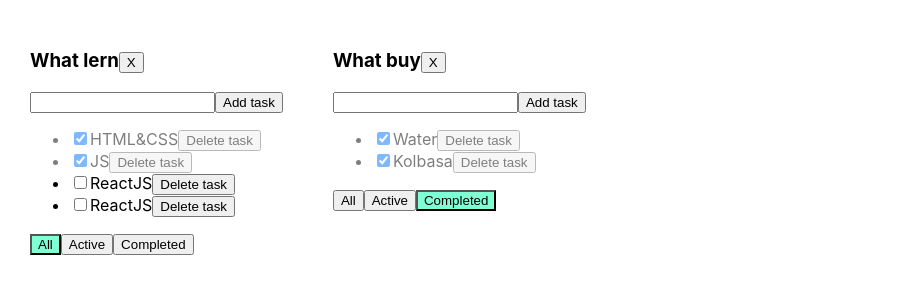
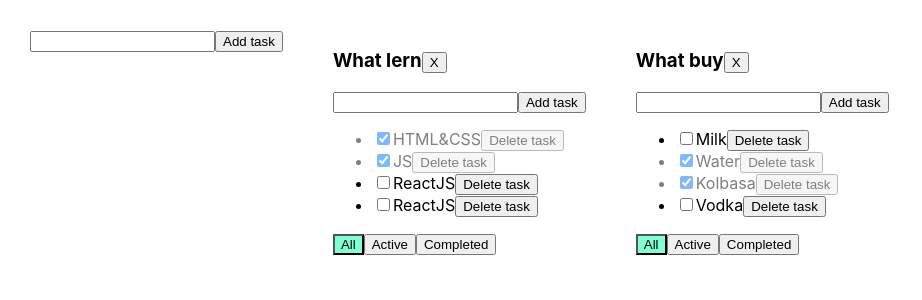
Before and after one commit to Tsyriulnikov/my-todolist, a React (Create React App) app: page / in a window 1280 px wide. Shown: the top 300 px of the page, without its empty margins (0-922 px from the left). Built offline with nearby package versions, Linux system fonts and the light colour scheme.

Commit message:
lesson_6

```diff
--- a/src/App.tsx
+++ b/src/App.tsx
@@ -2,6 +2,7 @@ import React, {useState} from "react";
 import "./App.css";
 import {TodoList, TaskPropsType} from "./TodoList";
 import {v1} from "uuid";
+import AddItemForm from "./components/AddItemForm";
 
 
 export type FilterValuesType = "all" | "active" | "completed"
@@ -22,7 +23,7 @@ function App() {
 
     let [todoLists, setTodoLists] = useState<Array<TodoListsType>>([
         {id: todoListId1, title: "What lern", filter: 'all'},
-        {id: todoListId2, title: "What buy", filter: 'completed'}
+        {id: todoListId2, title: "What buy", filter: 'all'}
     ])
 
     let [tasks, setTasks] = useState<TasksObjectType>({
@@ -62,14 +63,31 @@ function App() {
 
 
     const deleteTodoList = (todoListsId: string) => {
-        setTodoLists(todoLists.filter(el=> el.id!==todoListsId))
-        let newTasks={...tasks}
+        setTodoLists(todoLists.filter(el => el.id !== todoListsId))
+        let newTasks = {...tasks}
         delete newTasks[todoListsId]
         setTasks(newTasks)
     }
 
+    const addTodoList = (value: string) => {
+        const newId: string = v1()
+        const newTodoList: TodoListsType = {id: newId, title: value, filter: 'all'}
+        setTodoLists([...todoLists, newTodoList])
+        setTasks({...tasks, [newId]: []})
+    }
+    const editTask = (todoListsId: string, idTask: string, value: string) => {
+        setTasks({
+            ...tasks, [todoListsId]: tasks[todoListsId].map(el => el.id === idTask ?
+                {...el, title: value} : ({...el}))
+        })
+    }
+
+    const changeNameTodoList = (todoListsId: string,value: string) =>{
+setTodoLists(todoLists.map(el=> el.id ===todoListsId ? {...el, title:value}:({...el})))
+    }
     return (
         <div className="App">
+            <AddItemForm callBack={addTodoList}/>
             {todoLists.map(tl => {
 
                     let tasksForTodoList = tasks[tl.id]
@@ -92,7 +110,12 @@ function App() {
                             addTasks={addTask}
                             changeTaskStatus={changeStatus}
                             filter={tl.filter}
-                            callBackDeleteTodoList={deleteTodoList}/>)
+                            callBackDeleteTodoList={deleteTodoList}
+                            editeTask={editTask}
+                            callBackChangeNameTodoList={changeNameTodoList}
+
+                        />)
+
                 }
             )}
         </div>
--- a/src/TodoList.tsx
+++ b/src/TodoList.tsx
@@ -1,5 +1,7 @@
 import React, {ChangeEvent, KeyboardEvent, useState} from 'react';
 import {FilterValuesType, TasksObjectType} from "./App";
+import AddItemForm from "./components/AddItemForm";
+import EditableSpan from "./components/EditableSpan";
 
 type TodoListPropsType = {
     title: string
@@ -11,6 +13,8 @@ type TodoListPropsType = {
     filter: FilterValuesType
     todoListsId: string
     callBackDeleteTodoList: (todoListsId: string) => void
+    editeTask:(todoListsId:string,idTask:string,value:string )=>void
+    callBackChangeNameTodoList:(todoListsId:string,value:string)=>void
 }
 export type TaskPropsType = {
     id: string
@@ -21,28 +25,6 @@ export type TaskPropsType = {
 
 export const TodoList = (props: TodoListPropsType) => {
 
-    const [newTaskTitle, setNewTaskTitle] = useState<string>("");
-    const [error, setError] = useState<string | null>(null);
-
-    const onChangeNewTaskTitle = (e: ChangeEvent<HTMLInputElement>) => {
-        setNewTaskTitle(e.currentTarget.value)
-    };
-    const onKeyPressNewTaskTitle = (e: KeyboardEvent<HTMLInputElement>) => {
-        setError(null)
-        if (e.charCode === 13) {
-            props.addTasks(props.todoListsId, newTaskTitle.trim());
-            setNewTaskTitle("");
-        }
-    }
-
-    const onClickAddTask = () => {
-        if (newTaskTitle.trim() !== "") {
-            props.addTasks(props.todoListsId, newTaskTitle)
-            setNewTaskTitle("")
-        } else {
-            setError("Name is required");
-        }
-    }
 
     const changeFilter = (stringFilter: FilterValuesType) => {
         props.changeFilter(props.todoListsId, stringFilter)
@@ -51,21 +33,24 @@ export const TodoList = (props: TodoListPropsType) => {
         props.callBackDeleteTodoList(props.todoListsId)
     }
 
+    const AddItemFormCallBackHandler = (value: string) => {
+        props.addTasks(props.todoListsId, value)
+    }
+
+    const callBackEditableSpanHandler = (value:string,idTitle:string) => {
+     props.editeTask(props.todoListsId, idTitle, value)
+    }
+    const changeNameTodoListEditableSpanHandler = (value:string) => {
+      props.callBackChangeNameTodoList(props.todoListsId,value)
+    }
     return (
         <div>
-            <h3>{props.title}
+            <h3>
+            {/*{props.title}*/}
+               <EditableSpan title={props.title} callBack={changeNameTodoListEditableSpanHandler}/>
                 <button onClick={deleteTodoListHandler}>X</button>
             </h3>
-            <div>
-                <input value={newTaskTitle}
-                       onChange={onChangeNewTaskTitle}
-                       onKeyPress={onKeyPressNewTaskTitle}
-                       className={error ? "error" : ""}
-                />
-                <button onClick={onClickAddTask}>Add task</button>
-                {error && <div className="error-message">{error}</div>}
-            </div>
-
+            <AddItemForm callBack={AddItemFormCallBackHandler}/>
             <ul>
                 {props.task.map((el: TaskPropsType) => {
                         const onClickRemoveTask = () => props.removeTask(props.todoListsId, el.id);
@@ -76,7 +61,9 @@ export const TodoList = (props: TodoListPropsType) => {
                             <li key={el.id} className={el.isDone ? "is-done" : ""}><input type="checkbox"
                                                                                           onChange={onChangeHandler}
                                                                                           checked={el.isDone}/>
-                                <span>{el.title}</span>
+                                {/*<span>{el.title}</span>*/}
+                                <EditableSpan title={el.title} callBack={(value)=>
+                                    callBackEditableSpanHandler(value,el.id)}/>
                                 <button onClick={onClickRemoveTask
                                 }> Delete task
                                 </button>
--- /dev/null
+++ b/src/components/AddItemForm.tsx
@@ -0,0 +1,42 @@
+import React, {ChangeEvent, KeyboardEvent, useState} from "react";
+type AddItemFormPropsType = {
+    callBack:(value:string)=>void
+}
+
+const AddItemForm:React.FC<AddItemFormPropsType>=(props)=>{
+    const [newTaskTitle, setNewTaskTitle] = useState<string>("");
+    const [error, setError] = useState<string | null>(null);
+
+    const onChangeNewTaskTitle = (e: ChangeEvent<HTMLInputElement>) => {
+        setNewTaskTitle(e.currentTarget.value)
+    };
+    const onKeyPressNewTaskTitle = (e: KeyboardEvent<HTMLInputElement>) => {
+        setError(null)
+        if (e.charCode === 13) {
+            props.callBack( newTaskTitle.trim());
+            setNewTaskTitle("");
+        }
+    }
+
+    const onClickAddTask = () => {
+        if (newTaskTitle.trim() !== "") {
+            props.callBack(newTaskTitle)
+            setNewTaskTitle("")
+        } else {
+            setError("Name is required");
+        }
+    }
+
+    return(
+        <div>
+            <input value={newTaskTitle}
+                   onChange={onChangeNewTaskTitle}
+                   onKeyPress={onKeyPressNewTaskTitle}
+                   className={error ? "error" : ""}
+            />
+            <button onClick={onClickAddTask}>Add task</button>
+            {error && <div className="error-message">{error}</div>}
+        </div>
+    )
+}
+export default AddItemForm
--- /dev/null
+++ b/src/components/EditableSpan.tsx
@@ -0,0 +1,34 @@
+import React, {ChangeEvent, useState} from "react";
+
+type EditableSpanPropsType = {
+    title: string
+    callBack: (value: string) => void
+}
+const EditableSpan: React.FC<EditableSpanPropsType> = (props) => {
+    const [editMode, setEditMode] = useState<boolean>(false)
+    const [value, setValue] = useState(props.title)
+    const doubleClickSpanHandler = () => {
+        setEditMode(true)
+    }
+    const onBlurInputHandler = () => {
+        setEditMode(false)
+        props.callBack(value)
+    }
+    const onchangeInputHandler = (e: ChangeEvent<HTMLInputElement>) => {
+        setValue(e.currentTarget.value)
+    }
+    return (
+        <>{editMode
+            ? <input
+                value={value}
+                autoFocus
+                onBlur={onBlurInputHandler}
+                onChange={onchangeInputHandler}
+            />
+            : <span onDoubleClick={doubleClickSpanHandler}>{props.title}</span>
+
+        }
+        </>
+    )
+}
+export default EditableSpan
```
